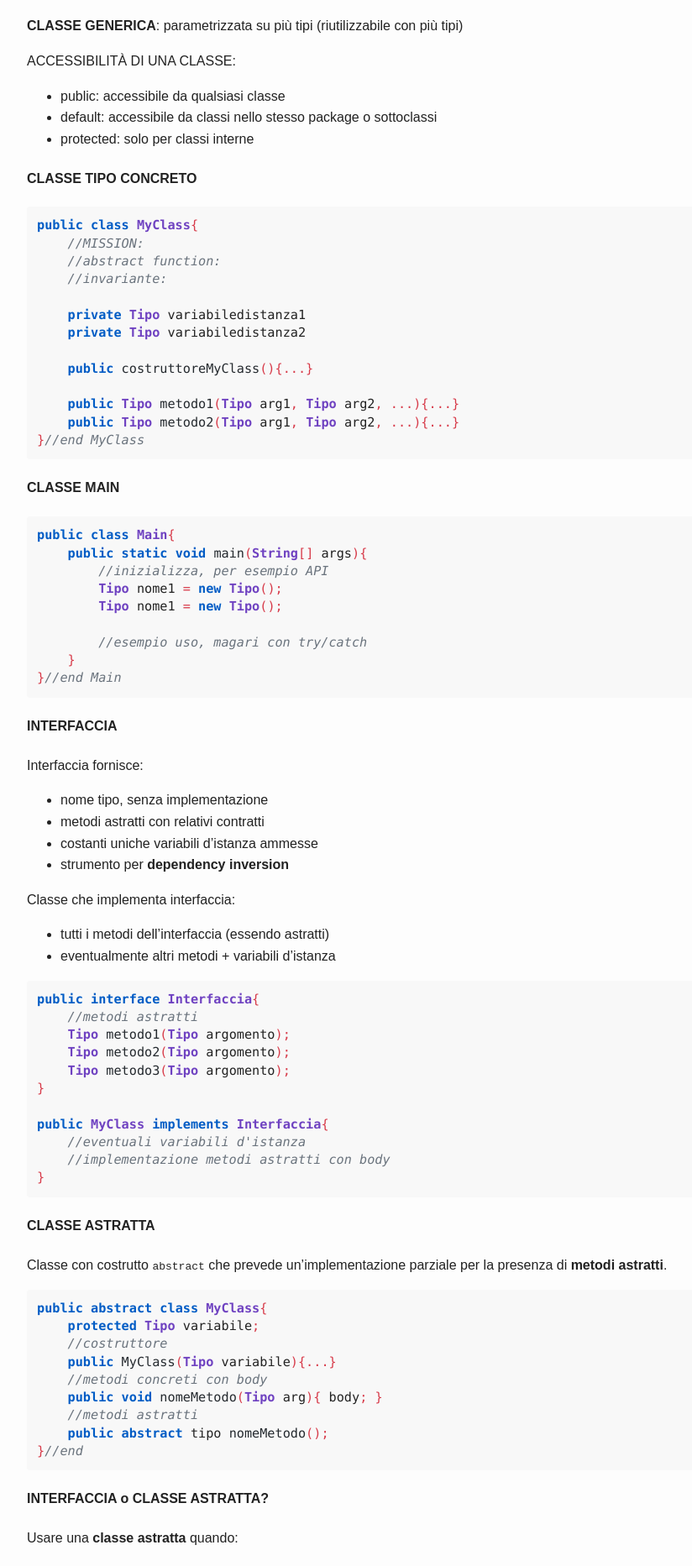
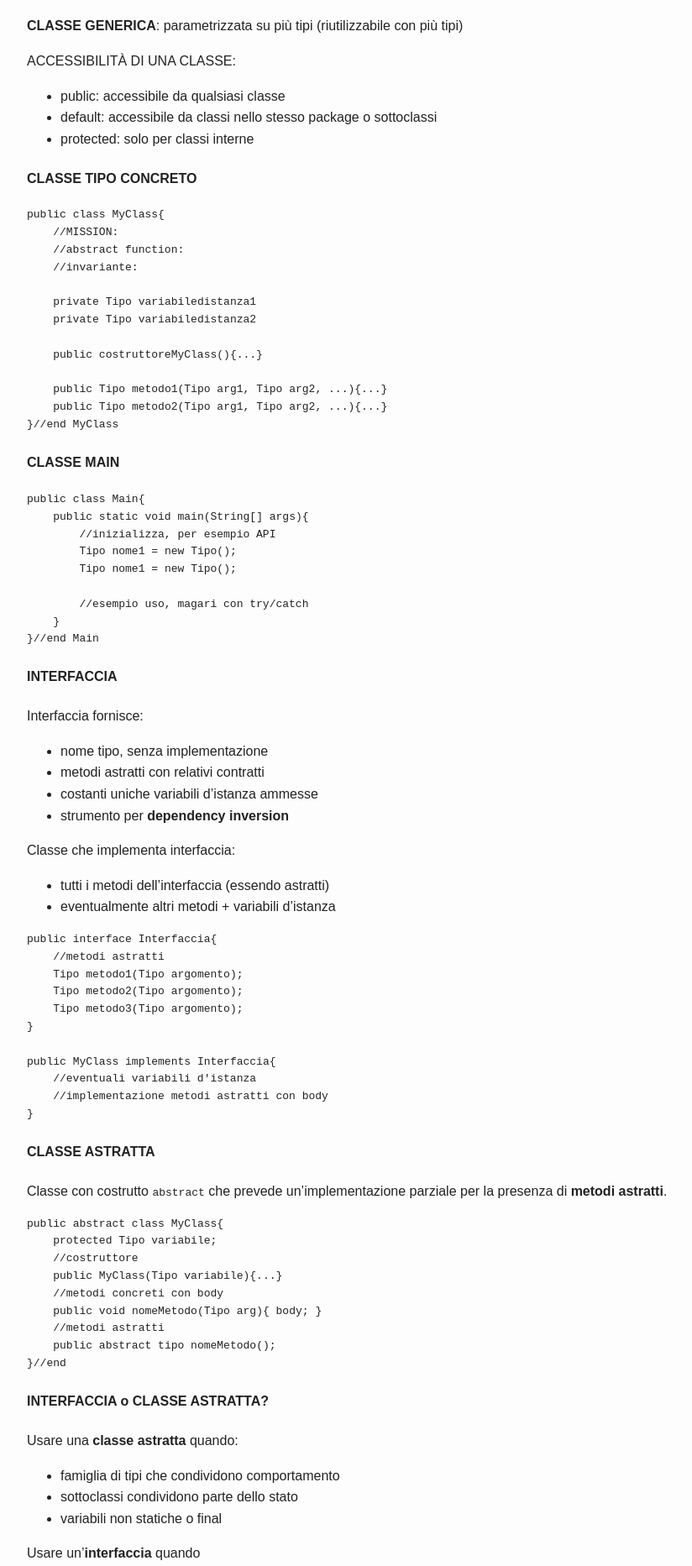
Before and after one commit to comarandr/comarandr.github.io, a Jekyll site: the page built from universita/oop.md, in a window 1280 px wide. Shown: the part 347-2212 px from the top of the page at 84% size, without its empty margins (158-982 px from the left). Built offline with Jekyll 4.4.1, drawn with Linux system fonts in a browser that asks for light colours.

Commit message:
rimosso java code css

```diff
--- a/assets/style.css
+++ b/assets/style.css
@@ -151,64 +151,3 @@ body:not(.toc-visible) main {
     right: 12px;  /* rimane a destra, non si sposta */
   }
 }
-
-/* =====================================
-   Java code blocks ONLY (GitHub Pages)
-   ===================================== */
-
-/* Seleziona SOLO blocchi che contengono token Java */
-div.highlight pre code {
-    background-color: #f8f8f8;
-    display: block;
-    padding: 12px;
-    border-radius: 4px;
-    font-family: Consolas, "Courier New", monospace;
-    font-size: 0.95em;
-    line-height: 1.4;
-    overflow-x: auto;
-}
-
-/* Parole chiave Java */
-div.highlight pre code .kd,
-div.highlight pre code .kt,
-div.highlight pre code .k {
-    color: #005cc5;
-    font-weight: bold;
-}
-
-/* Classi Java */
-div.highlight pre code .nc {
-    color: #6f42c1;
-    font-weight: bold;
-}
-
-/* Metodi */
-div.highlight pre code .nf {
-    color: #24292e;
-}
-
-/* Stringhe */
-div.highlight pre code .s,
-div.highlight pre code .s1,
-div.highlight pre code .s2 {
-    color: #032f62;
-}
-
-/* Commenti */
-div.highlight pre code .c,
-div.highlight pre code .c1,
-div.highlight pre code .cm {
-    color: #6a737d;
-    font-style: italic;
-}
-
-/* Annotazioni */
-div.highlight pre code .nd {
-    color: #22863a;
-    font-weight: bold;
-}
-
-/* Operatori */
-div.highlight pre code .o {
-    color: #d73a49;
-}
```
